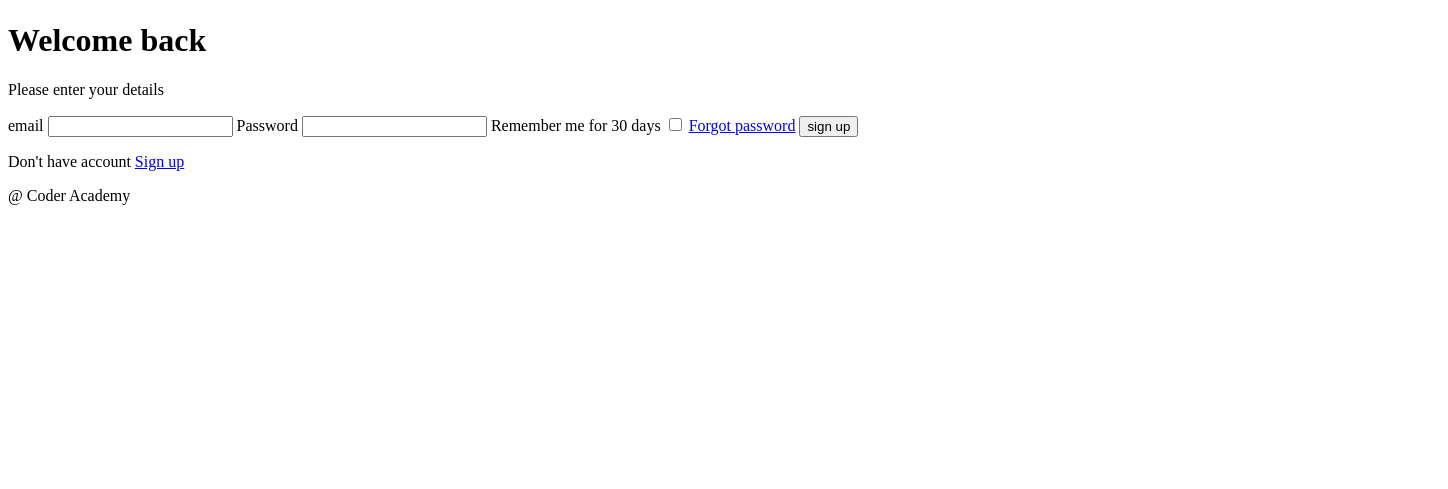
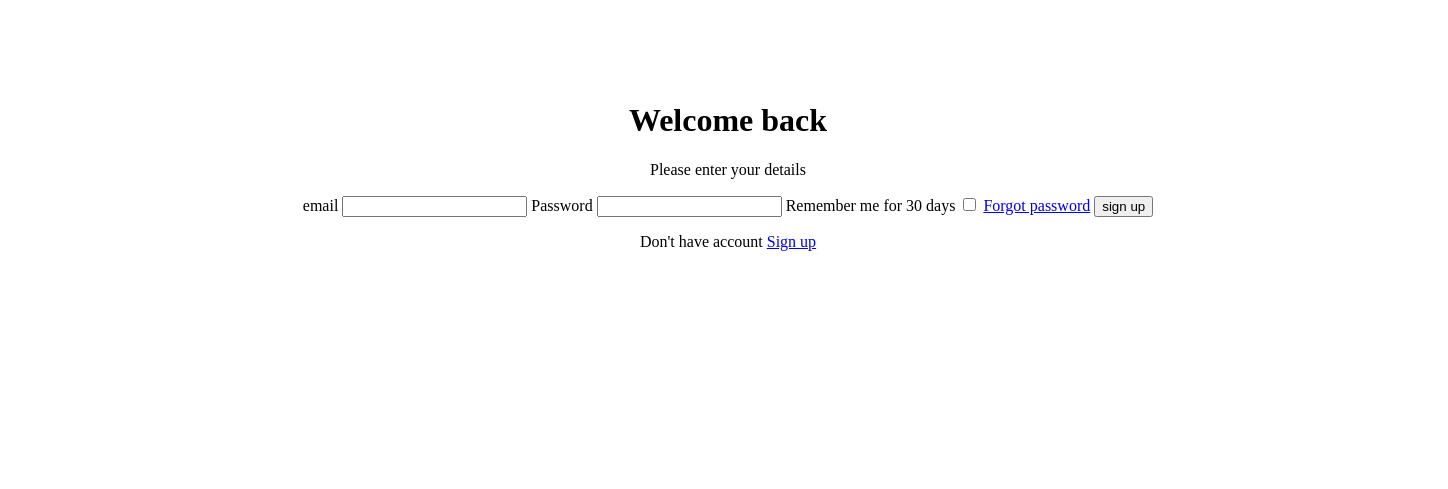
Before and after one commit to Liam-M-Dev/sign-up-page, a plain HTML site: page index.html in a window 1280 px wide. Shown: the part 311-800 px from the top of the page, 1448 px wide, since content can reach past the window. Drawn offline with Linux system fonts and the light colour scheme.

Commit message:
initial set up for page

```diff
--- a/index.html
+++ b/index.html
@@ -4,7 +4,7 @@
     <meta charset="UTF-8">
     <meta http-equiv="X-UA-Compatible" content="IE=edge">
     <meta name="viewport" content="width=device-width, initial-scale=1.0">
-    <link src="./main_styles.css" rel="stylesheet">
+    <link href="./main_styles.css" rel="stylesheet">
     <title>Signup page</title>
 </head>
 <body>
--- a/main_styles.css
+++ b/main_styles.css
@@ -1,6 +1,4 @@
-.signin-header {
 
-}
 
 .left-part {
     width: 100vw;
```
